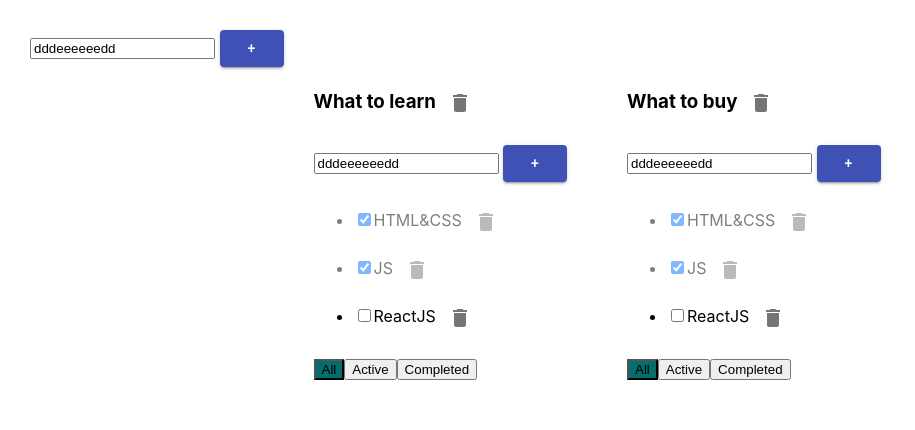
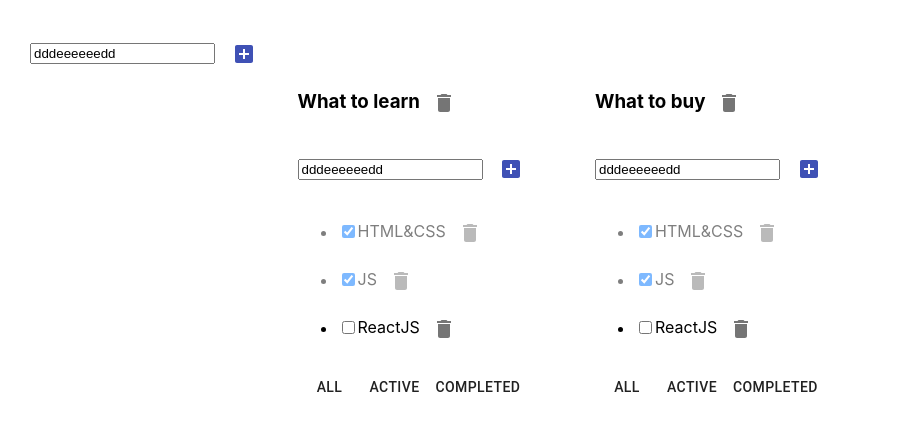
Before and after one commit to Anna-Leontieva/todolist, a React (Create React App) app: page / in a window 1280 px wide. Shown: the top 430 px of the page, without its empty margins (0-915 px from the left). Built offline with nearby package versions, Linux system fonts and the light colour scheme.

Commit message:
add AddBox

```diff
--- a/src/AddItemForm.tsx
+++ b/src/AddItemForm.tsx
@@ -1,5 +1,6 @@
 import React, { ChangeEvent, KeyboardEvent, useState } from 'react';
-import {Button} from '@material-ui/core';
+import {IconButton} from '@material-ui/core';
+import {AddBox} from '@material-ui/icons';
 
 type AddItemFormPropsType ={
     addItem:(title:string)=>void
@@ -32,7 +33,7 @@
             onKeyPress={onKeyPressHandler}
             className={error?"error":""}/>  {/*При нажатиии Enter будет вводиться  Task */}
         {/* e.currentTarget ==== input */}
-        <Button variant="contained" color="primary" onClick={addItem}>+</Button>
+        <IconButton  color="primary" onClick={addItem}><AddBox/></IconButton>
         {error && <div className={"error-message"}>{error}</div>}
     </div>
 
--- a/src/componants/TodoList.tsx
+++ b/src/componants/TodoList.tsx
@@ -4,6 +4,7 @@
 import EditableSpan from '../EditableSpan';
 import { FilterValuesType, TaskType } from './../App';
 import {IconButton} from '@material-ui/core';
+import {Button} from '@material-ui/core';
 import {Delete} from '@material-ui/icons';
 type TodoListType = {
     id: string;
@@ -62,15 +63,15 @@
                     }
                 </ul>
                 <div>
-                    <button
+                    <Button
                         className={props.filter === "all" ? "active-filter" : ""}
-                        onClick={onAllClickHandler}>All</button>
-                    <button
+                        onClick={onAllClickHandler}>All</Button>
+                    <Button
                         className={props.filter === "active" ? "active-filter" : ""}
-                        onClick={onActiveClickHandler}>Active</button>
-                    <button
+                        onClick={onActiveClickHandler}>Active</Button>
+                    <Button
                         className={props.filter === "complited" ? "active-filter" : ""}
-                        onClick={onComplitedClickHandler}>Completed</button>
+                        onClick={onComplitedClickHandler}>Completed</Button>
                 </div>
             </div>
         </div>
```
